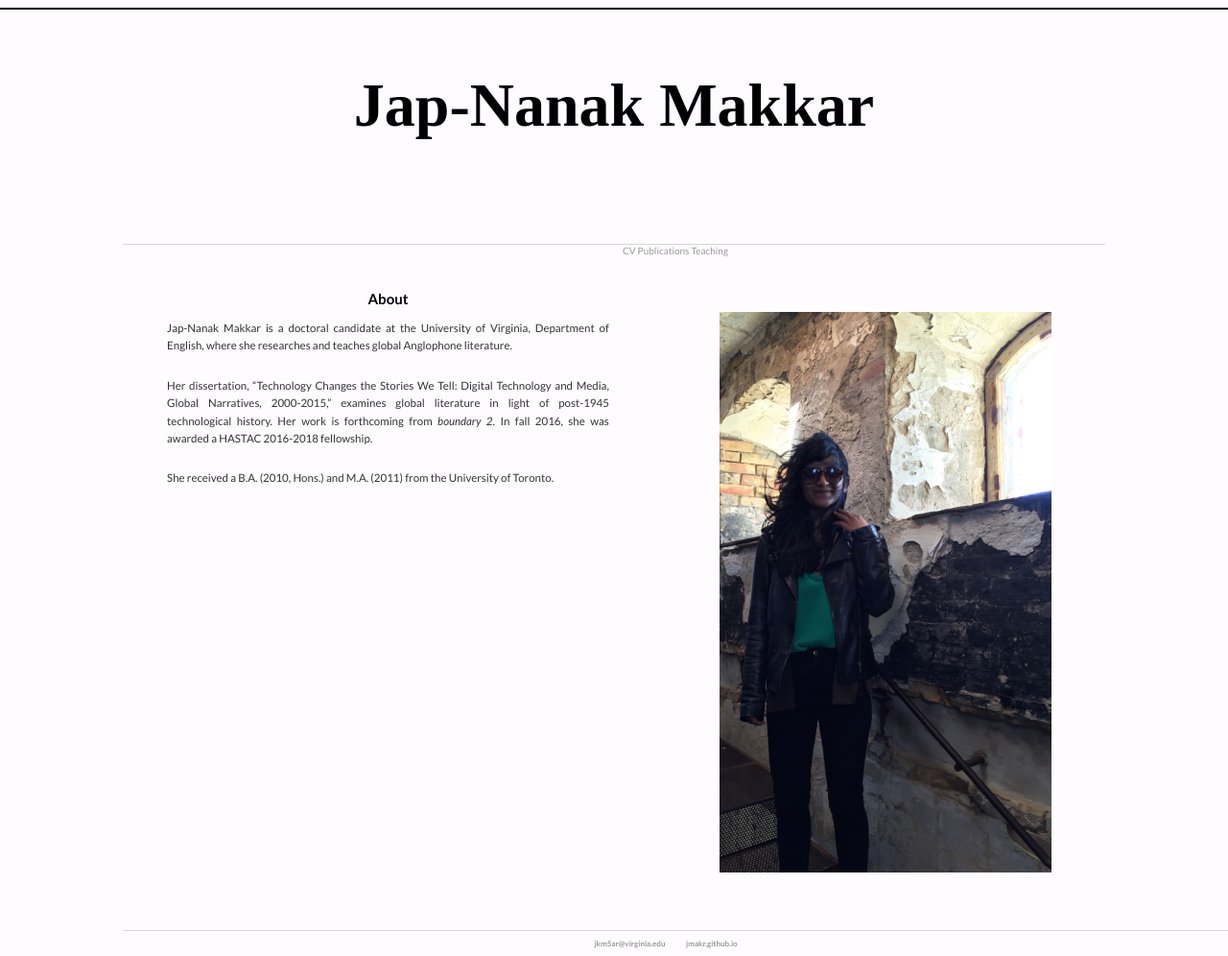
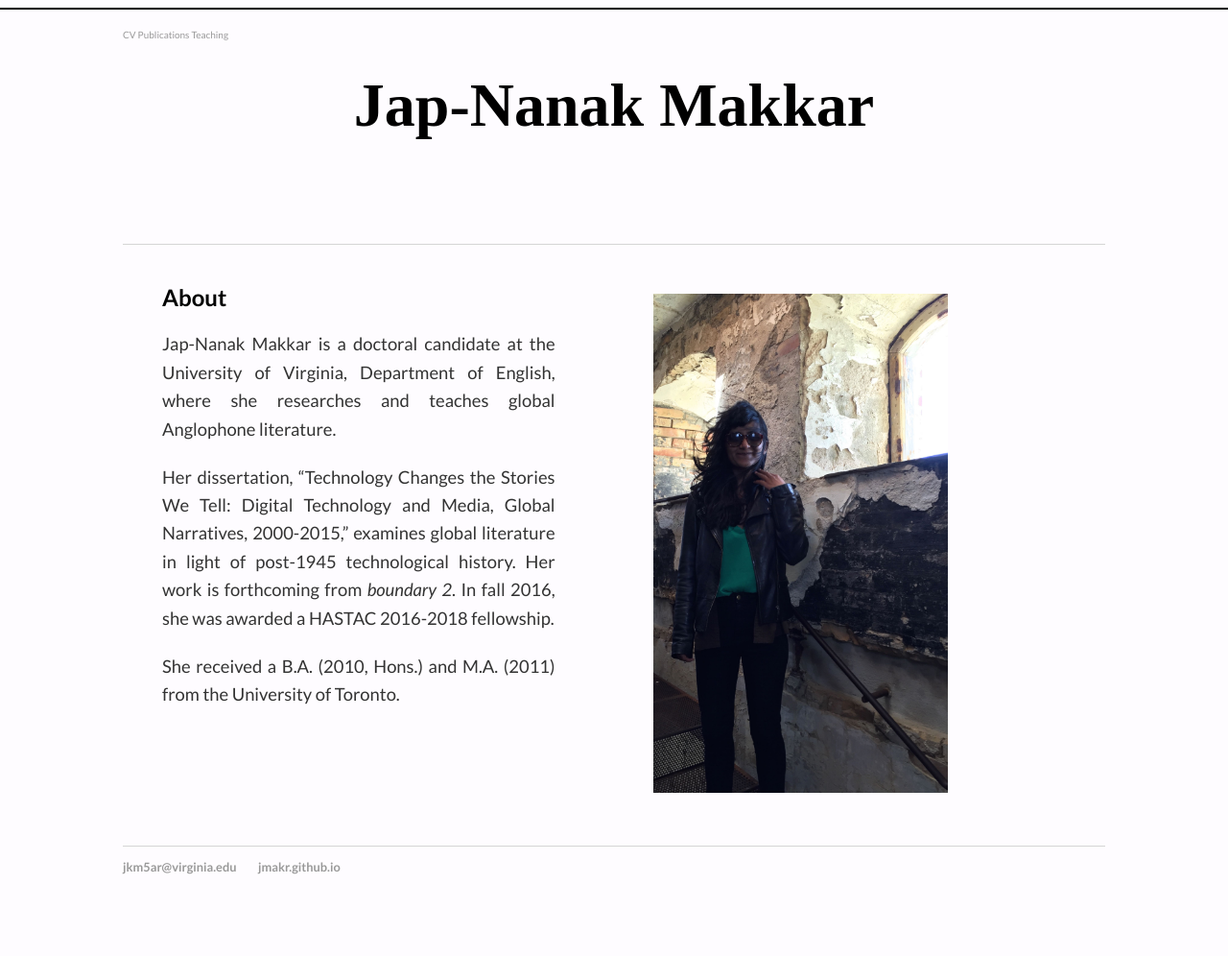
Before and after one commit to jmakr/jmakr.github.io, a Jekyll site: the page built from index.html, in a window 1280 px wide. Shown: the whole page at 96% size. Built offline with Jekyll 4.4.1, drawn with Linux system fonts in a browser that asks for light colours; after the commit the page ends 924 px from its top, so only the background shows below that.

Commit message:
Update default.html

```diff
--- a/_layouts/default.html
+++ b/_layouts/default.html
@@ -24,14 +24,18 @@
 
     			</div>
 			</div>
-		</header>
-
-		<body>
+			<div class="topnavigationcontainer">
 			<div class="topnavigation">
 	        		<a href="/cv">CV</a>
 	        		<a href="/publications">Publications</a>
 	        		<a href="/teaching">Teaching</a>
-			<div/>
+			</div>
+			</div>
+
+		</header>
+
+		<body>
+
 
 			<div class="container">
 
```
